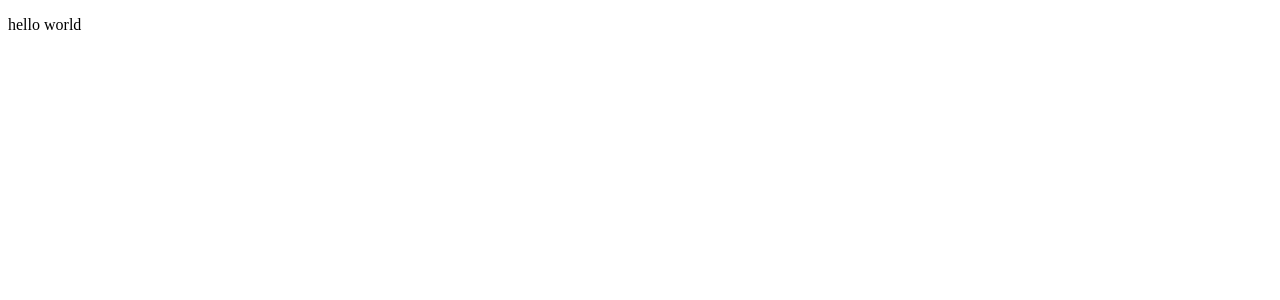
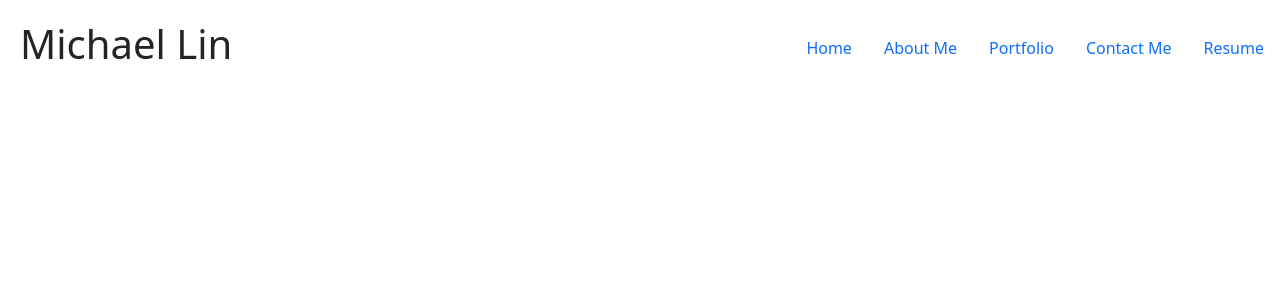
Before and after one commit to Michaelx626/MyReact-Source, a React (Create React App) app: page / in a window 1280 px wide. Shown: the top 300 px of the page. Built offline with nearby package versions, Linux system fonts and the light colour scheme.

Commit message:
creating js files to import

```diff
--- a/src/App.js
+++ b/src/App.js
@@ -1,10 +1,11 @@
 import React from 'react';
-// import './App.css';
+// import NavBar from './components/Navbar'
+import Portfolio from './components/Portfolio'
 
 function App() {
   return (
     <div>
-      <p>hello world</p>
+      <Portfolio />
     </div>
   );
 }
--- /dev/null
+++ b/src/components/Navbar.js
@@ -0,0 +1,35 @@
+import React from "react";
+
+export default function NavBar() {
+  return (
+    <nav className="navbar justify-content-end">
+      <ul className="nav">
+        <li className="nav-item">
+          <a className="nav-link active" aria-current="page" href="/">
+            Home
+          </a>
+        </li>
+        <li className="nav-item">
+          <a className="nav-link active" aria-current="page" href="#">
+            About Me
+          </a>
+        </li>
+        <li className="nav-item">
+          <a className="nav-link" href="#">
+            Portfolio
+          </a>
+        </li>
+        <li className="nav-item">
+          <a className="nav-link" href="#">
+            Contact Me
+          </a>
+        </li>
+        <li className="nav-item">
+          <a className="nav-link" href="#">
+            Resume
+          </a>
+        </li>
+      </ul>
+    </nav>
+  );
+}
--- /dev/null
+++ b/src/components/Portfolio.js
@@ -0,0 +1,11 @@
+import React from 'react';
+import NavBar from './Navbar'
+
+export default function Portfolio() {
+    return (
+        <div style={{display: 'flex', justifyContent: 'space-between'}}>
+            <h1 style={{padding: 20}}>Michael Lin</h1>
+            <NavBar />
+        </div>
+    );
+};
--- a/src/index.js
+++ b/src/index.js
@@ -1,6 +1,6 @@
 import React from 'react';
 import ReactDOM from 'react-dom';
 import App from './App';
-// import 'bootstrap/dist/css/bootstrap.min.css';
+import 'bootstrap/dist/css/bootstrap.min.css';
 
 ReactDOM.render(<App />, document.getElementById('root'));
```
Also changed, not shown: src/components/Header.js (deleted, +0 -7 lines), src/components/AboutMe.js (added), src/components/ContactMe.js (added), src/components/Footer.js (added), src/components/Resume.js (added).
